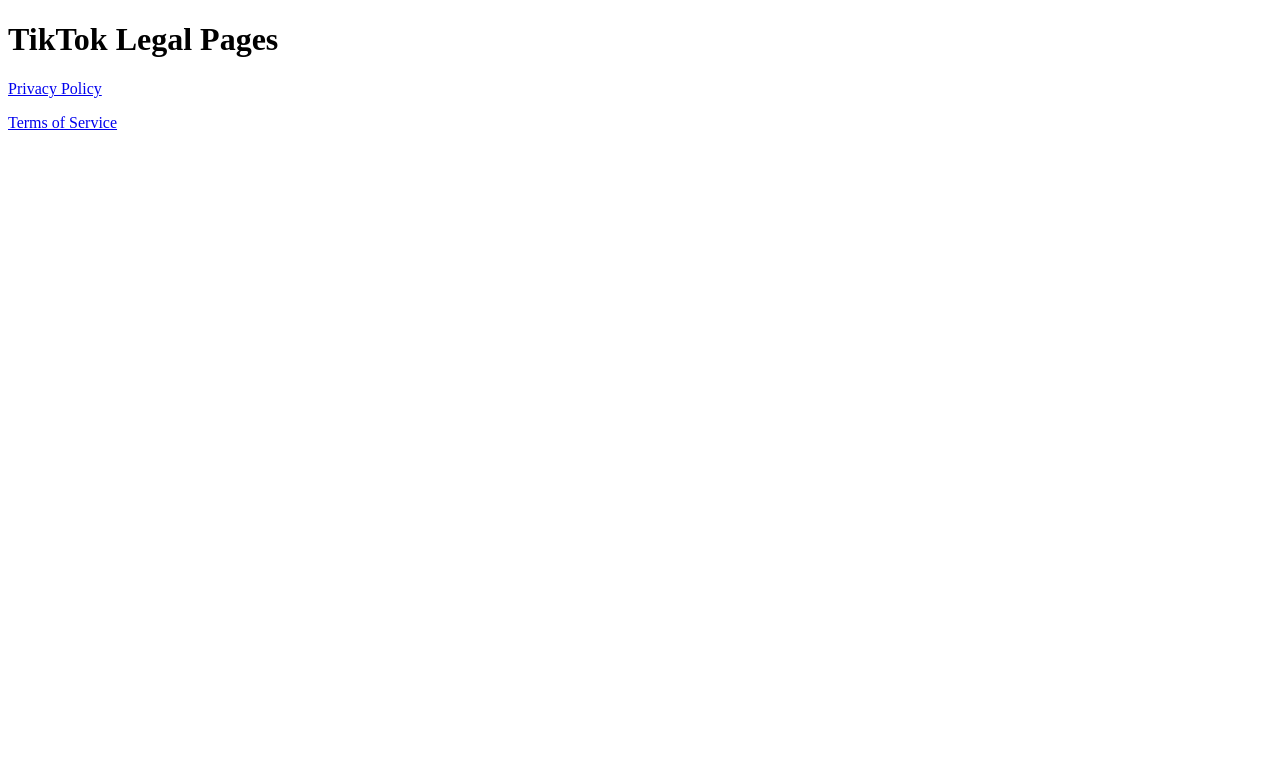
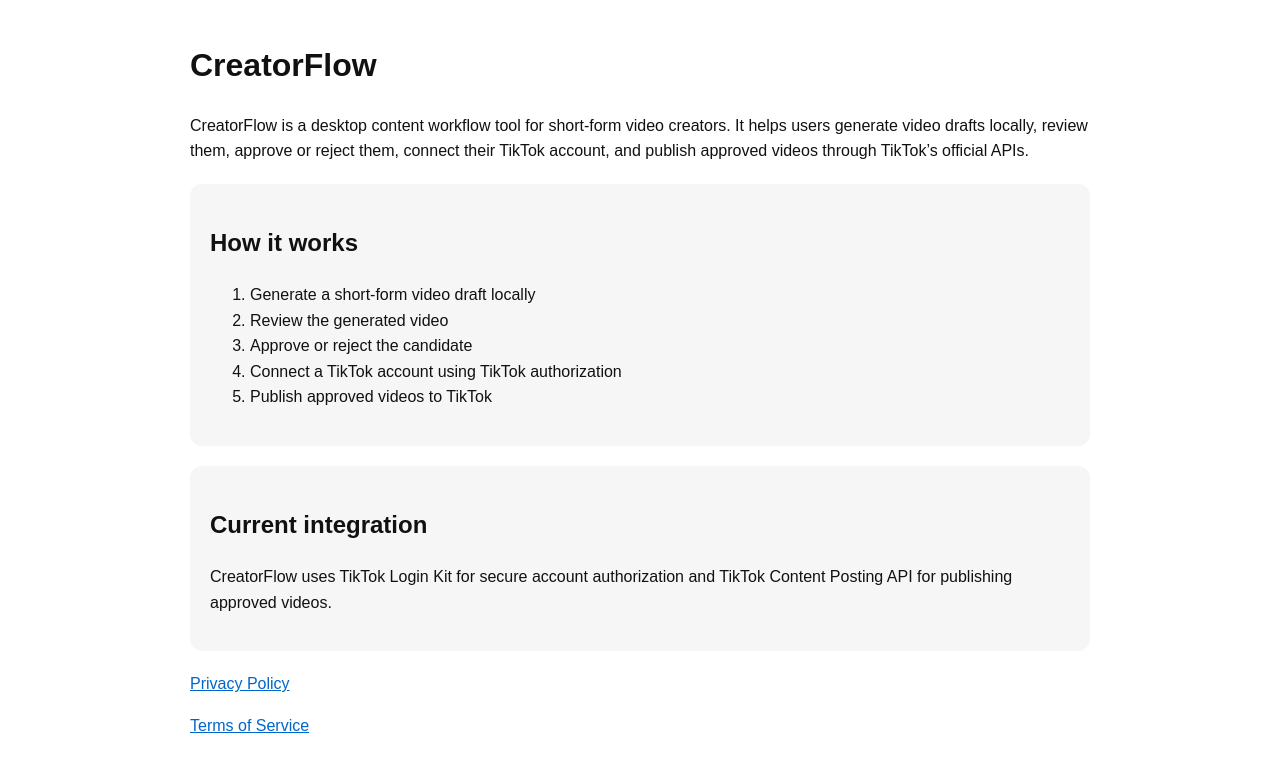
Before and after one commit to InfinityVoidx/tiktok-legal, a plain HTML site: page index.html in a window 1280 px wide. Drawn offline with Linux system fonts and the light colour scheme.

Commit message:
Update index.html

```diff
--- a/index.html
+++ b/index.html
@@ -1,19 +1,60 @@
 <!DOCTYPE html>
-<html>
+<html lang="en">
 <head>
-<title>Legal</title>
+  <meta charset="utf-8">
+  <title>CreatorFlow</title>
+  <meta name="viewport" content="width=device-width, initial-scale=1">
+  <style>
+    body {
+      font-family: Arial, sans-serif;
+      max-width: 900px;
+      margin: 40px auto;
+      padding: 0 20px;
+      line-height: 1.6;
+      color: #111;
+    }
+    h1, h2 {
+      color: #111;
+    }
+    .box {
+      background: #f6f6f6;
+      border-radius: 12px;
+      padding: 20px;
+      margin: 20px 0;
+    }
+    a {
+      color: #0066cc;
+    }
+  </style>
 </head>
 <body>
+  <h1>CreatorFlow</h1>
+  <p>
+    CreatorFlow is a desktop content workflow tool for short-form video creators.
+    It helps users generate video drafts locally, review them, approve or reject them,
+    connect their TikTok account, and publish approved videos through TikTok’s official APIs.
+  </p>
 
-<h1>TikTok Legal Pages</h1>
+  <div class="box">
+    <h2>How it works</h2>
+    <ol>
+      <li>Generate a short-form video draft locally</li>
+      <li>Review the generated video</li>
+      <li>Approve or reject the candidate</li>
+      <li>Connect a TikTok account using TikTok authorization</li>
+      <li>Publish approved videos to TikTok</li>
+    </ol>
+  </div>
 
-<p>
-<a href="privacy.html">Privacy Policy</a>
-</p>
+  <div class="box">
+    <h2>Current integration</h2>
+    <p>
+      CreatorFlow uses TikTok Login Kit for secure account authorization
+      and TikTok Content Posting API for publishing approved videos.
+    </p>
+  </div>
 
-<p>
-<a href="terms.html">Terms of Service</a>
-</p>
-
+  <p><a href="/privacy.html">Privacy Policy</a></p>
+  <p><a href="/terms.html">Terms of Service</a></p>
 </body>
 </html>
```
